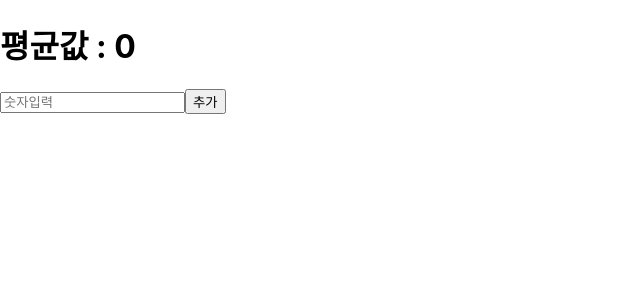
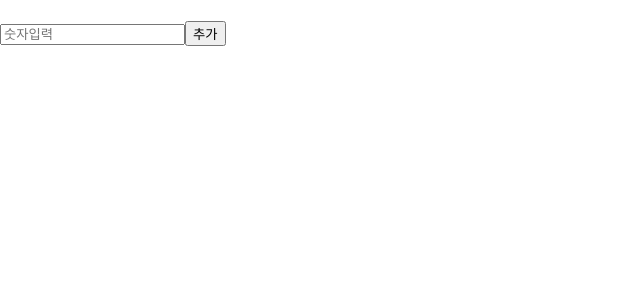
Before and after one commit to ww8007/Learn-React-with-Velopert-Book, a React (Create React App) app in the folder hooks-tutorial/: page / in a window 1280 px wide. Shown: the top 300 px of the page, without its empty margins (0-640 px from the left). Built offline with nearby package versions, Linux system fonts and the light colour scheme.

Commit message:
Use GetAvgReducer

```diff
--- a/hooks-tutorial/src/App.js
+++ b/hooks-tutorial/src/App.js
@@ -1,10 +1,11 @@
 import React from 'react';
+import Counter from './Counter';
 import GetAvg from './GetAvg';
 import GetAvgReducer from './GetAvgReducer';
 import Info from './Info';
 
 const App = () => {
-  return <GetAvg></GetAvg>;
+  return <GetAvgReducer></GetAvgReducer>;
 };
 
 export default App;
```
